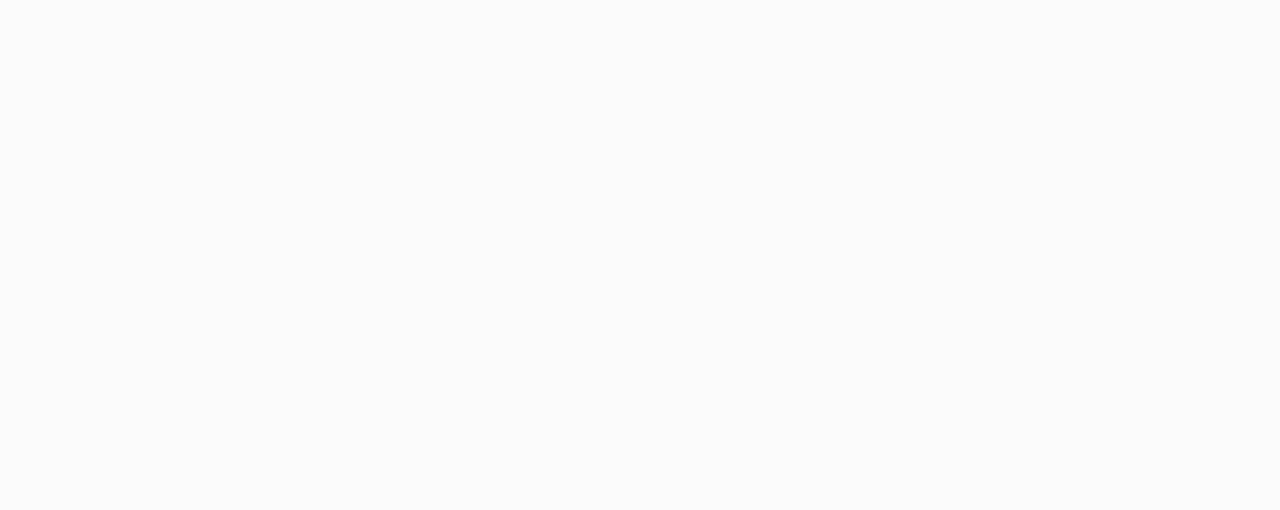
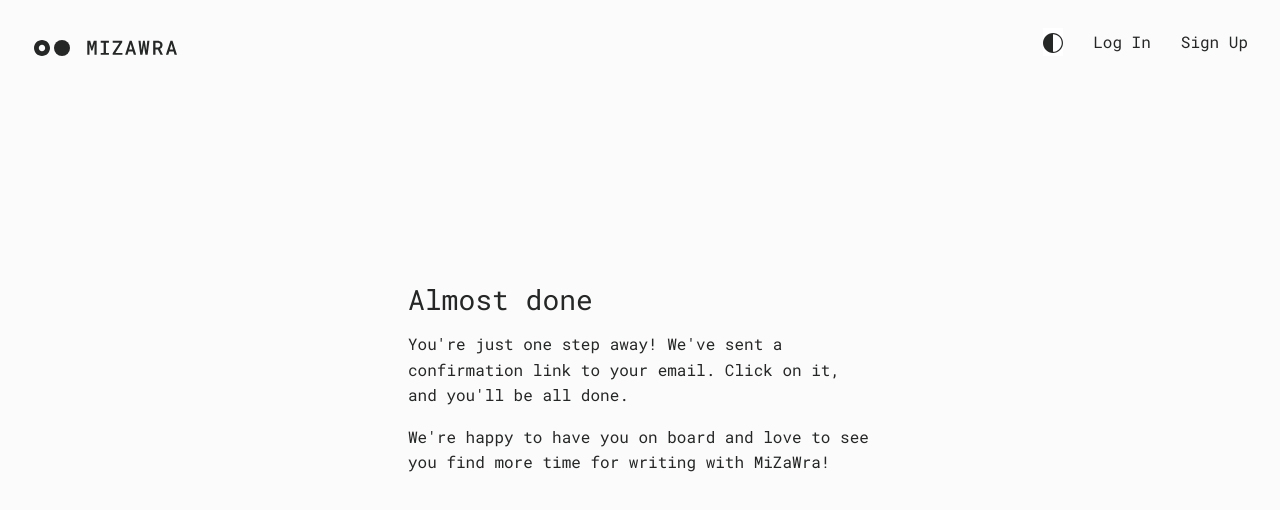
Before and after one commit to Himynameismarco/vue-MiZaWra-test, a Vue app: page /registerComplete in a window 1280 px wide. Before the commit this address had no page. Shown: the top 510 px of the page. Built offline with nearby package versions, Linux system fonts and the light colour scheme.

Commit message:
Adding preliminary registration complete page

```diff
--- a/src/router/index.ts
+++ b/src/router/index.ts
@@ -13,6 +13,11 @@
       path: '/register',
       name: 'register',
       component: () => import('../views/RegisterView.vue')
+    },
+    {
+      path: '/registerComplete',
+      name: 'registerComplete',
+      component: () => import('../views/RegistrationCompletedView.vue')
     },
     {
       path: '/login',
--- /dev/null
+++ b/src/views/RegistrationCompletedView.vue
@@ -0,0 +1,23 @@
+
+
+<script setup lang="ts">
+  import NavBarLoggedOut from '../components/NavBarLoggedOut.vue'
+
+</script>
+
+<template>
+  <NavBarLoggedOut />
+  <div class="wrapper-logged-out">
+    <div class="content">
+      <div class="heading">
+        <h1 class="heading-logged-out">Almost done</h1>
+        <p class="heading-logged-out">You're just one step away! We've sent a confirmation link to your email. Click on it, and you'll be all done. </p><p>We're happy to have you on board and love to see you find more time for writing with MiZaWra!
+        </p>
+      </div>
+    </div>
+  </div>
+</template>
+
+<style scoped>
+
+</style>
```
